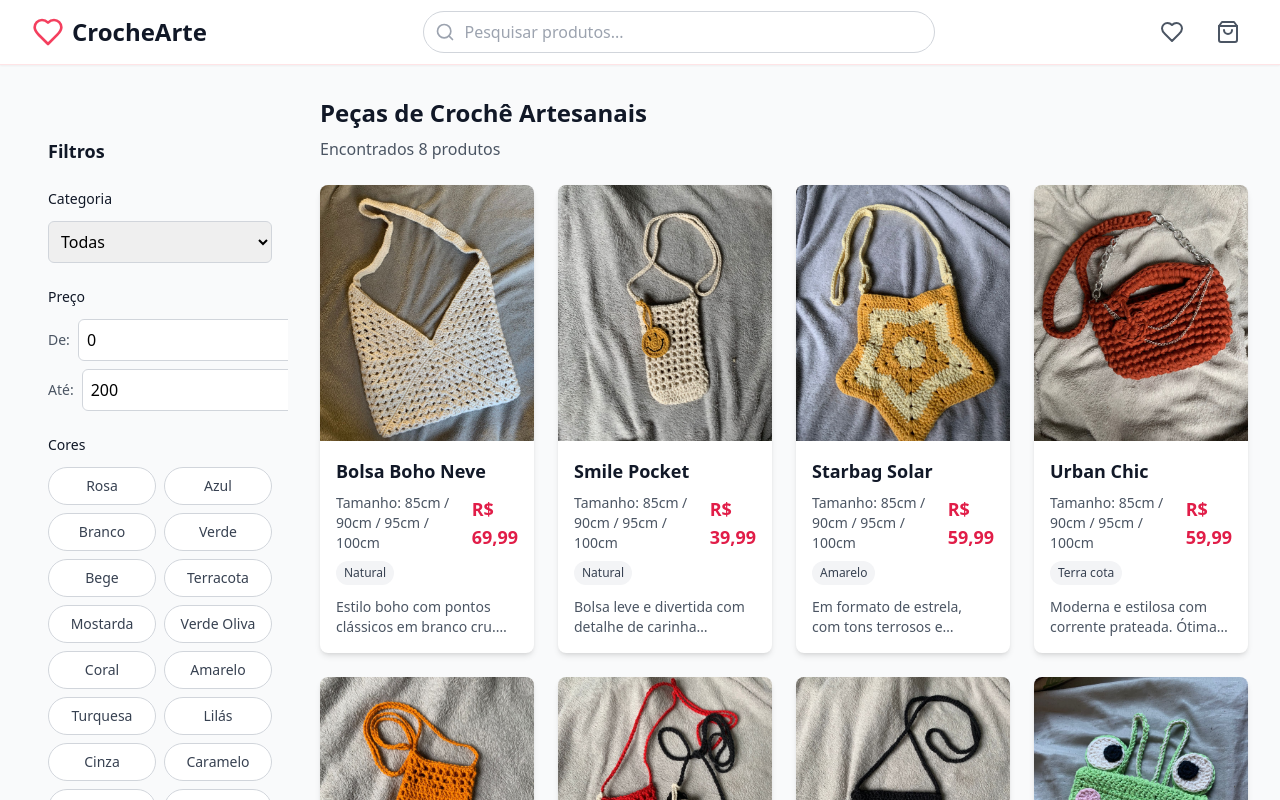
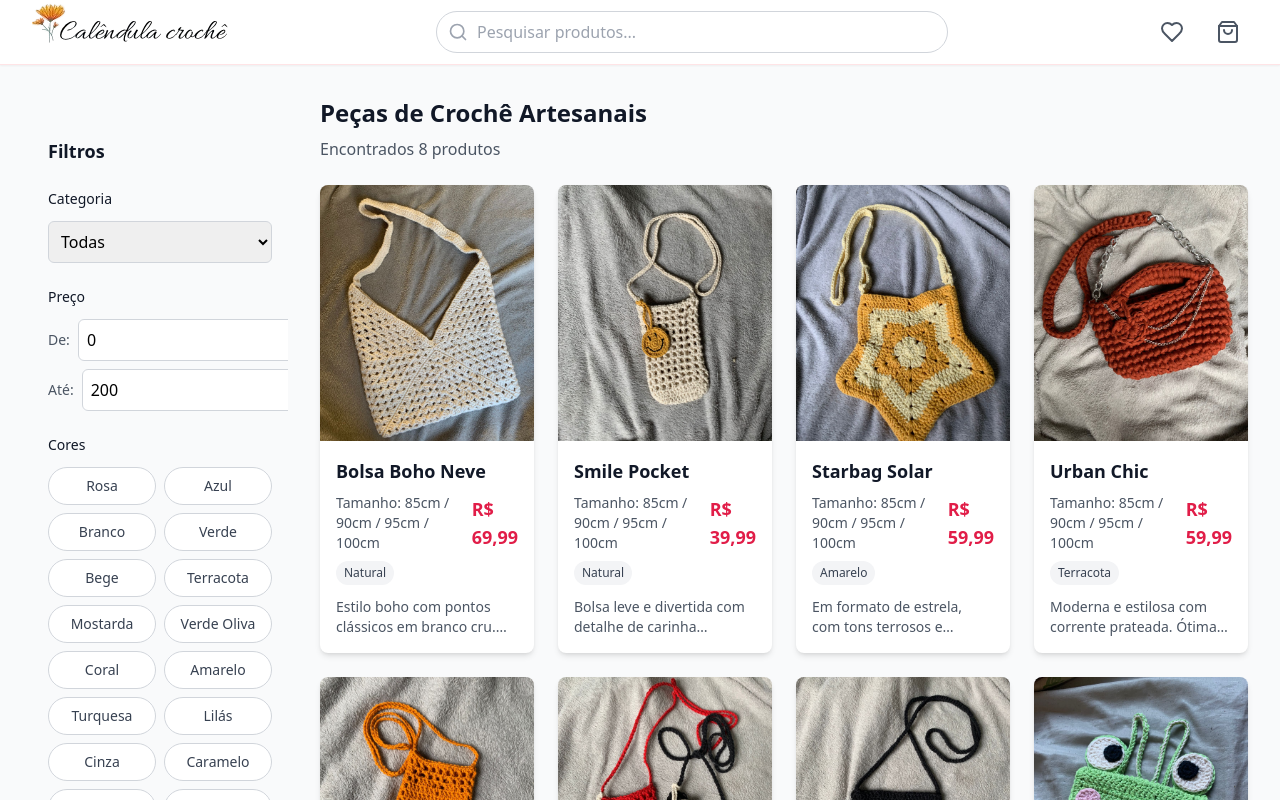
Before and after one commit to RodrigoPLopesIA/calendula-loja, a React (Vite) app: page / in a window 1280 px wide. Shown: the top 800 px of the page. Built offline with nearby package versions, Linux system fonts and the light colour scheme.

Commit message:
style: change principal colors and add logo

```diff
--- a/src/components/Header.tsx
+++ b/src/components/Header.tsx
@@ -1,6 +1,6 @@
 import React from 'react';
 import { Heart, ShoppingBag, Search } from 'lucide-react';
-
+import Logo from "../images/logo.png"
 interface HeaderProps {
   onSearchChange: (search: string) => void;
 }
@@ -11,8 +11,7 @@ export const Header: React.FC<HeaderProps> = ({ onSearchChange }) => {
       <div className="max-w-7xl mx-auto px-4 sm:px-6 lg:px-8">
         <div className="flex justify-between items-center h-16">
           <div className="flex items-center">
-            <Heart className="h-8 w-8 text-rose-500 mr-2" />
-            <h1 className="text-2xl font-bold text-gray-900">CrocheArte</h1>
+            <img src={Logo} />
           </div>
 
           <div className="flex-1 max-w-lg mx-8">
--- a/src/components/ProductCard.tsx
+++ b/src/components/ProductCard.tsx
@@ -32,7 +32,7 @@ export const ProductCard: React.FC<ProductCardProps> = ({ product, onProductClic
           </button>
         </div>
         <div className="absolute bottom-4 left-4 right-4 opacity-0 group-hover:opacity-100 transition-opacity duration-300">
-          <button className="w-full bg-rose-500 text-white py-2 px-4 rounded-full hover:bg-rose-600 transition-colors flex items-center justify-center space-x-2">
+          <button className="w-full bg-gold text-white py-2 px-4 rounded-full hover:bg-gold-hover transition-colors flex items-center justify-center space-x-2">
             <ShoppingCart className="h-4 w-4" />
             <span>Ver Detalhes</span>
           </button>
--- a/src/data/products.ts
+++ b/src/data/products.ts
@@ -43,7 +43,7 @@ export const products: Product[] = [
     id: '4',
     name: 'Urban Chic',
     size: '85/90/95/100',
-    colors: ['Terra cota'],
+    colors: ['Terracota'],
     price: 59.99,
     image: BolsaLaranja,
     description: 'Moderna e estilosa com corrente prateada. Ótima para sair à noite com um toque artesanal.',
@@ -93,14 +93,8 @@ export const products: Product[] = [
 
 export const categories = [
   'Todas',
-  'Blusas',
-  'Vestidos',
-  'Tops',
-  'Cardigans',
-  'Shorts',
-  'Saias',
-  'Acessórios',
-  'Moda Praia'
+  "Bolsas",
+  'Acessórios'
 ];
 
 export const allColors = [
--- a/tailwind.config.js
+++ b/tailwind.config.js
@@ -2,7 +2,14 @@
 export default {
   content: ['./index.html', './src/**/*.{js,ts,jsx,tsx}'],
   theme: {
-    extend: {},
+    extend: {
+      colors: {
+        gold: {
+          DEFAULT: '#E8B01E',
+          hover: '#C99717',
+        },
+      },
+    },
   },
   plugins: [],
 };
```
Also changed, not shown: src/images/logo.png (added).
